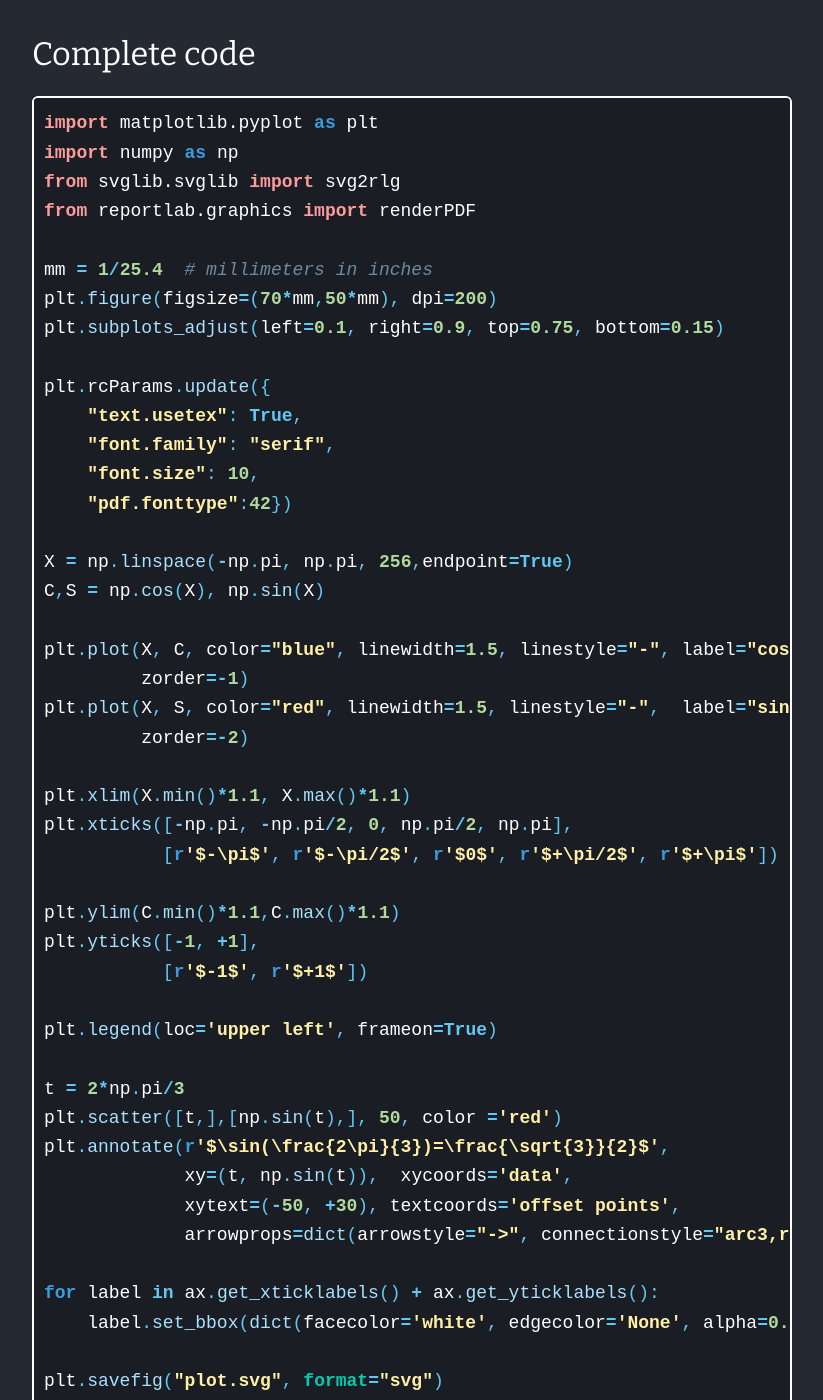
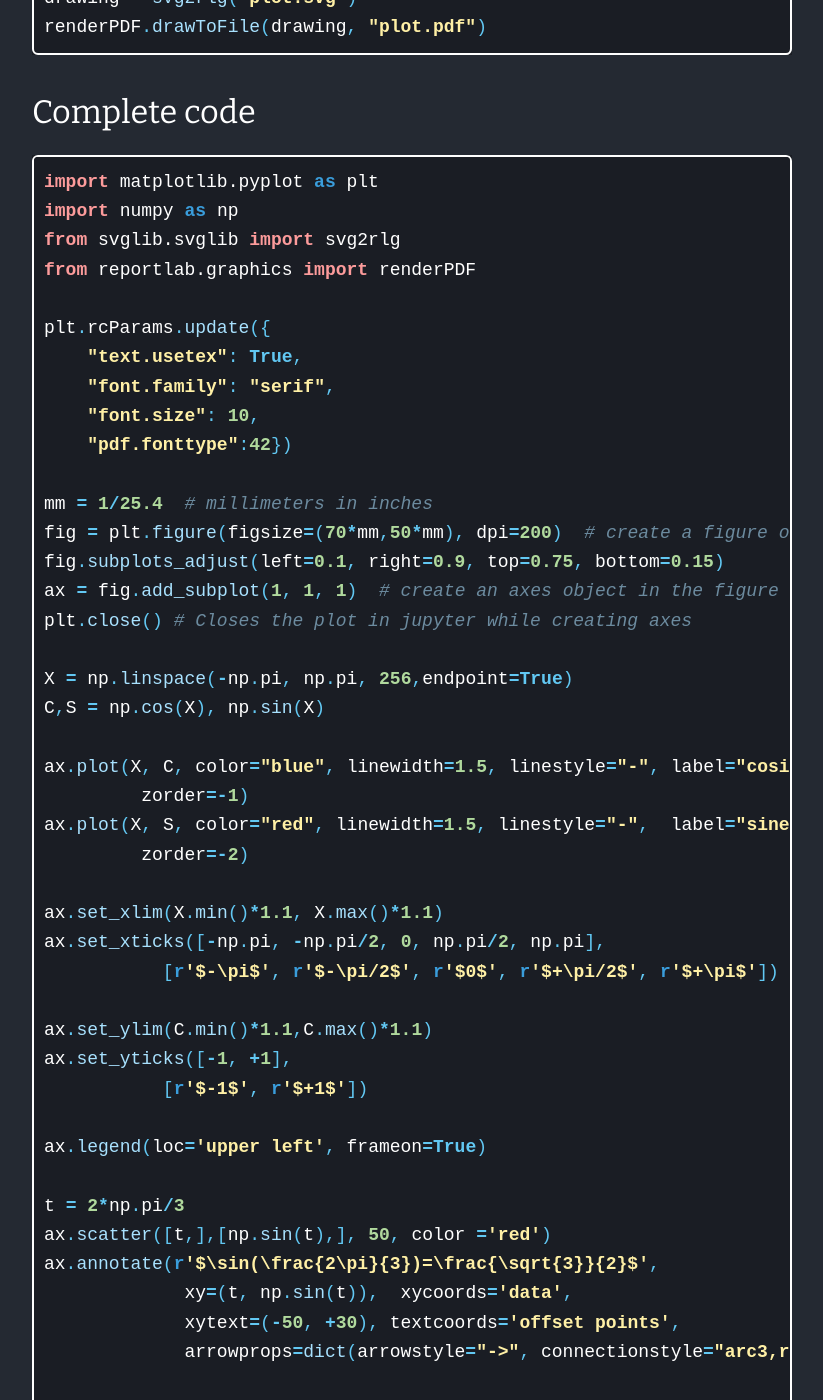
Before and after one commit to iitrabhi/iitrabhi.github.io, a Jekyll site: the page built from _posts/2022/July/2022-07-20-pdf-plot-python-matplotlib.md, in a window 1280 px wide and 1400 px high, scrolled down 3867 px. Shown: the whole window, without its empty margins (228-1051 px from the left). Built offline with Jekyll 4.4.1, drawn with Linux system fonts in a browser that asks for light colours; some of the changed text lies outside the part shown.

Commit message:
Update 2022-07-20-pdf-plot-python-matplotlib.md

````diff
--- a/_posts/2022/July/2022-07-20-pdf-plot-python-matplotlib.md
+++ b/_posts/2022/July/2022-07-20-pdf-plot-python-matplotlib.md
@@ -47,8 +47,10 @@ import matplotlib.pyplot as plt
 import numpy as np
 
 mm = 1/25.4  # millimeters in inches
-plt.figure(figsize=(150*mm,60*mm), dpi=80)
-plt.subplots_adjust(left=0.1, right=0.9, top=0.75, bottom=0.15)
+fig = plt.figure(figsize=(70*mm,50*mm), dpi=200)  # create a figure object
+fig.subplots_adjust(left=0.1, right=0.9, top=0.75, bottom=0.15)
+ax = fig.add_subplot(1, 1, 1)  # create an axes object in the figure
+plt.close() # Closes the plot in jupyter while creating axes
 ```
 
 `plt.figure` command will set the size of the figure and with the help of `plt.subplots_adjust` we can adjust the padding around the plot as a percentage of the width and height of the figure. The arguments `left`, `right`, `bottom` and `top` are fractional units (of the total figure dimensions).
@@ -75,8 +77,8 @@ Now the figure is ready to plot and save as a pdf. The figure will have the corr
 X = np.linspace(-np.pi, np.pi, 256,endpoint=True)
 C,S = np.cos(X), np.sin(X)
 
-plt.plot(X, C, color="blue", linewidth=1.5)
-plt.plot(X, S, color="red", linewidth=1.5)
+ax.plot(X, C, color="blue", linewidth=1.5)
+ax.plot(X, S, color="red", linewidth=1.5)
 ```
 
 ### Export the file to pdf
@@ -84,13 +86,13 @@ plt.plot(X, S, color="red", linewidth=1.5)
 If you do not wish to edit your file you can now directly export it as a pdf using
 
 ```python
-plt.savefig("plot.pdf", format="pdf")
+fig.savefig("plot.pdf", format="pdf")
 ```
 
 But, if you wish to edit your file in a vector-based editing program then the file generated from the above command would result in the wrong rendering of text. To prevent this we can save the figure as SVG and then convert that to pdf. Writing to SVG will convert the text to a path and thus it will render properly in a vector-based editing program. To do that use the following code
 
 ```python
-plt.savefig("plot.svg", format="svg")
+fig.savefig("plot.svg", format="svg")
 
 from svglib.svglib import svg2rlg
 from reportlab.graphics import renderPDF
@@ -107,37 +109,39 @@ import numpy as np
 from svglib.svglib import svg2rlg
 from reportlab.graphics import renderPDF
 
-mm = 1/25.4  # millimeters in inches
-plt.figure(figsize=(70*mm,50*mm), dpi=200)
-plt.subplots_adjust(left=0.1, right=0.9, top=0.75, bottom=0.15)
-
 plt.rcParams.update({
     "text.usetex": True,
     "font.family": "serif",
     "font.size": 10,
     "pdf.fonttype":42})
 
+mm = 1/25.4  # millimeters in inches
+fig = plt.figure(figsize=(70*mm,50*mm), dpi=200)  # create a figure object
+fig.subplots_adjust(left=0.1, right=0.9, top=0.75, bottom=0.15)
+ax = fig.add_subplot(1, 1, 1)  # create an axes object in the figure
+plt.close() # Closes the plot in jupyter while creating axes
+
 X = np.linspace(-np.pi, np.pi, 256,endpoint=True)
 C,S = np.cos(X), np.sin(X)
 
-plt.plot(X, C, color="blue", linewidth=1.5, linestyle="-", label="cosine",
+ax.plot(X, C, color="blue", linewidth=1.5, linestyle="-", label="cosine",
          zorder=-1)
-plt.plot(X, S, color="red", linewidth=1.5, linestyle="-",  label="sine",
+ax.plot(X, S, color="red", linewidth=1.5, linestyle="-",  label="sine",
          zorder=-2)
 
-plt.xlim(X.min()*1.1, X.max()*1.1)
-plt.xticks([-np.pi, -np.pi/2, 0, np.pi/2, np.pi],
+ax.set_xlim(X.min()*1.1, X.max()*1.1)
+ax.set_xticks([-np.pi, -np.pi/2, 0, np.pi/2, np.pi],
            [r'$-\pi$', r'$-\pi/2$', r'$0$', r'$+\pi/2$', r'$+\pi$'])
 
-plt.ylim(C.min()*1.1,C.max()*1.1)
-plt.yticks([-1, +1],
+ax.set_ylim(C.min()*1.1,C.max()*1.1)
+ax.set_yticks([-1, +1],
            [r'$-1$', r'$+1$'])
 
-plt.legend(loc='upper left', frameon=True)
+ax.legend(loc='upper left', frameon=True)
 
 t = 2*np.pi/3
-plt.scatter([t,],[np.sin(t),], 50, color ='red')
-plt.annotate(r'$\sin(\frac{2\pi}{3})=\frac{\sqrt{3}}{2}$',
+ax.scatter([t,],[np.sin(t),], 50, color ='red')
+ax.annotate(r'$\sin(\frac{2\pi}{3})=\frac{\sqrt{3}}{2}$',
              xy=(t, np.sin(t)),  xycoords='data',
              xytext=(-50, +30), textcoords='offset points',
              arrowprops=dict(arrowstyle="->", connectionstyle="arc3,rad=-.2"))
@@ -145,9 +149,10 @@ plt.annotate(r'$\sin(\frac{2\pi}{3})=\frac{\sqrt{3}}{2}$',
 for label in ax.get_xticklabels() + ax.get_yticklabels():
     label.set_bbox(dict(facecolor='white', edgecolor='None', alpha=0.65 ))
 
-plt.savefig("plot.svg", format="svg")
+fig.savefig("plot.svg", format="svg")
 drawing = svg2rlg("plot.svg")
 renderPDF.drawToFile(drawing, "plot.pdf")
+
 ```
 
 ## References
@@ -161,3 +166,4 @@ renderPDF.drawToFile(drawing, "plot.pdf")
 - [Generating PDFs from SVG input](https://stackoverflow.com/questions/5835795/generating-pdfs-from-svg-input)
 - [Matplot lib color demo](https://matplotlib.org/stable/gallery/color/color_demo.html#sphx-glr-gallery-color-color-demo-py)
 - [Python Plotting With Matplotlib (Real python)](https://realpython.com/python-matplotlib-guide/)
+- [Moving to object based plotting](https://python4astronomers.github.io/plotting/advanced.html)
````
Also changed, not shown: other parts of _posts/2022/July/2022-07-20-pdf-plot-python-matplotlib.md (+1 -1 lines).
